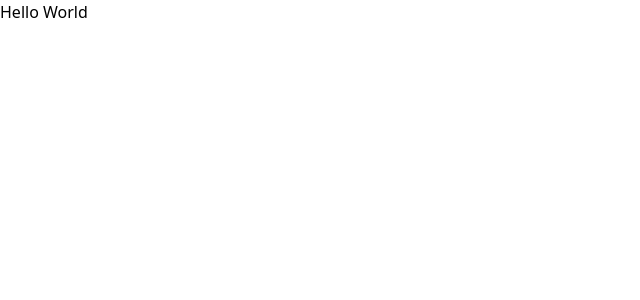
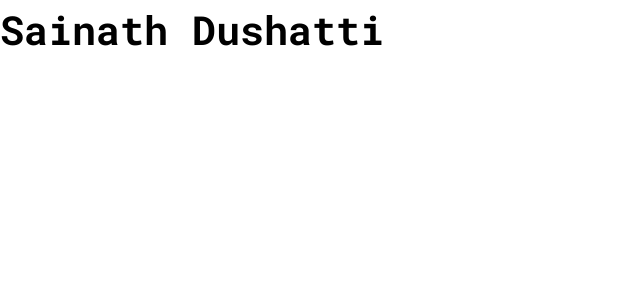
Before and after one commit to sainathd07/sainathdushatti.com, a React (Create React App) app: page / in a window 1280 px wide. Shown: the top 300 px of the page, without its empty margins (0-640 px from the left). Built offline with nearby package versions, Linux system fonts and the light colour scheme.

Commit message:
Created component folder, made a Title component and made it reponsive

```diff
--- a/src/App.js
+++ b/src/App.js
@@ -1,8 +1,9 @@
 import React from 'react'
+import Title from './components/Title'
 
 const App = () => {
   return (
-    <div>Hello World</div>
+    <Title />
   )
 }
 
--- /dev/null
+++ b/src/components/Title.jsx
@@ -0,0 +1,9 @@
+import React from 'react'
+
+const Title = () => {
+  return (
+    <div className='font-body font-bold md:text-[40px] text-[25px]'>Sainath Dushatti</div>
+  )
+}
+
+export default Title
```
